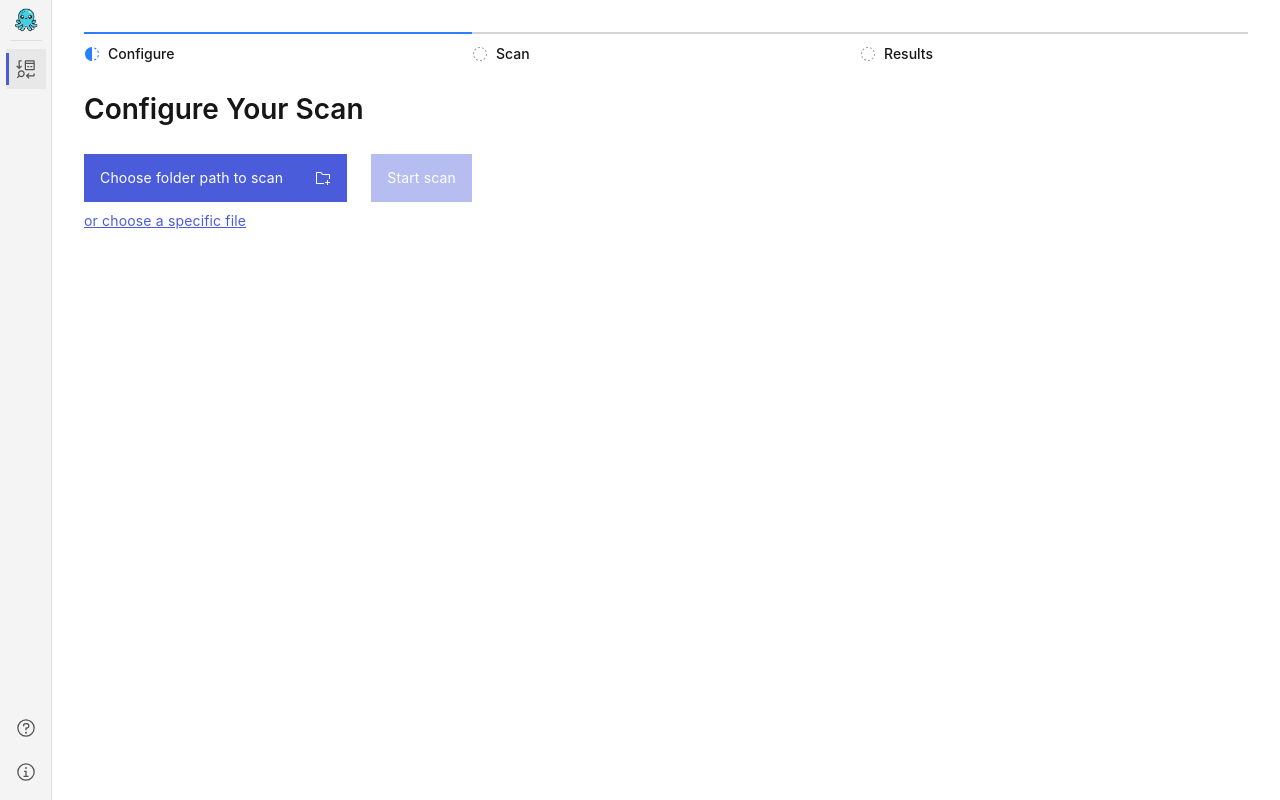
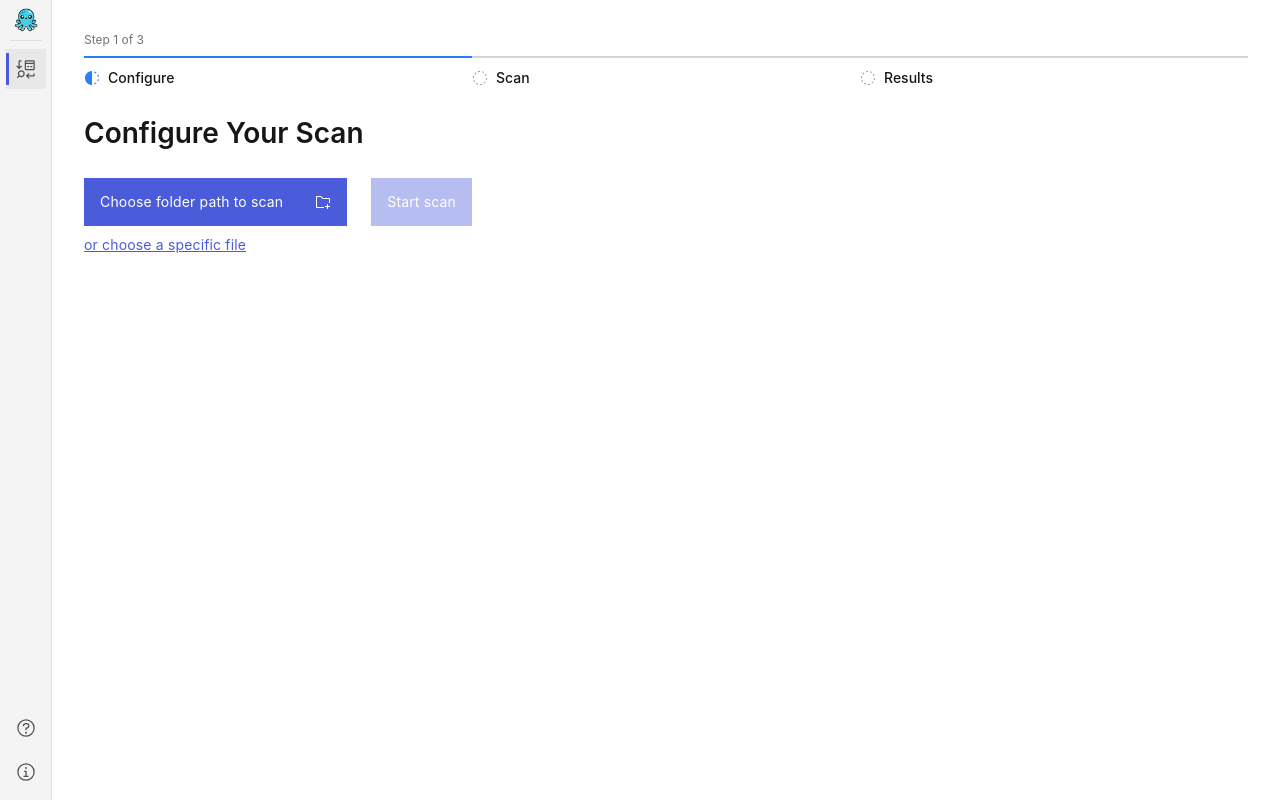
Before and after one commit to wlaith/akhtabooti-desktop, a Vue app: page / in a window 1280 px wide. Built offline with nearby package versions, Linux system fonts and the light colour scheme.

Commit message:
feat(stepper): enhance step selection and status display

```diff
--- a/src/App.vue
+++ b/src/App.vue
@@ -12,6 +12,7 @@ import AboutDialog from "./components/about/AboutDialog.vue";
 
 const steps = [{ label: "Configure" }, { label: "Scan" }, { label: "Results" }];
 const stepper = useStepper(steps);
+const { currentIndex } = stepper;
 const { results, pathStatus, scanning, error, hasScanned, scan, reset } = useScan();
 
 const view = ref<"scan" | "guide">("scan");
@@ -35,6 +36,10 @@ function rescan() {
   reset();
   stepper.goTo(0);
 }
+
+function handleStepSelect(index: number) {
+  if (index === 0) rescan();
+}
 </script>
 
 <template>
@@ -45,7 +50,13 @@ function rescan() {
       <GuideView v-if="view === 'guide'" @close="view = 'scan'" />
 
       <div v-else class="p-8">
-        <Stepper class="mb-6 w-full max-w-[1440px]" :steps="steps" :state-of="stepper.stateOf" />
+        <Stepper
+          class="mb-6 w-full max-w-[1440px]"
+          :steps="steps"
+          :state-of="stepper.stateOf"
+          :current-index="currentIndex"
+          @select="handleStepSelect"
+        />
 
         <ConfigureScan v-if="!scanning && !hasScanned" @start-scan="startScan" />
         <ScanProgress v-else-if="scanning" :path-status="pathStatus" />
--- a/src/components/Stepper.vue
+++ b/src/components/Stepper.vue
@@ -5,17 +5,28 @@ import StepperItem from "./StepperItem.vue";
 defineProps<{
   steps: StepDefinition[];
   stateOf: (index: number) => StepState;
+  currentIndex: number;
+}>();
+
+const emit = defineEmits<{
+  (e: "select", index: number): void;
 }>();
 </script>
 
 <template>
-  <div class="flex w-full items-start">
+  <div>
+    <p class="mb-2 text-xs text-neutral-500 dark:text-neutral-400">
+      Step {{ currentIndex + 1 }} of {{ steps.length }}
+    </p>
+    <div class="flex w-full items-start" role="list">
       <StepperItem
         v-for="(step, index) in steps"
         :key="step.label"
         :label="step.label"
         :description="step.description"
         :state="stateOf(index)"
+        @select="emit('select', index)"
       />
     </div>
+  </div>
 </template>
--- a/src/components/StepperItem.vue
+++ b/src/components/StepperItem.vue
@@ -10,6 +10,25 @@ const props = defineProps<{
   description?: string;
   state: StepState;
 }>();
+
+const emit = defineEmits<{
+  (e: "select"): void;
+}>();
+
+const clickable = computed(() => props.state === "completed");
+
+const statusLabel = computed(() => {
+  switch (props.state) {
+    case "completed":
+      return "Completed";
+    case "active":
+      return "Current step";
+    case "disabled":
+      return "Disabled";
+    default:
+      return "Upcoming";
+  }
+});
 
 const borderClass = computed(() =>
   props.state === "active" || props.state === "completed"
@@ -34,19 +53,37 @@ const icon = computed(() => {
   if (props.state === "active") return iconStepActive;
   return iconStepUpcoming;
 });
+
+const headerAttrs = computed(() => {
+  const attrs: Record<string, string> = {};
+  if (clickable.value) attrs.type = "button";
+  if (props.state === "active") attrs["aria-current"] = "step";
+  if (props.state === "disabled") attrs["aria-disabled"] = "true";
+  return attrs;
+});
 </script>
 
 <template>
   <div
     class="flex flex-1 flex-col items-start gap-1 border-t-2 pt-2.5 pr-4 transition-colors duration-300"
     :class="borderClass"
+    role="listitem"
   >
-    <div class="flex items-center gap-2">
+    <component
+      :is="clickable ? 'button' : 'div'"
+      v-bind="headerAttrs"
+      class="flex items-center gap-2 rounded-sm"
+      :class="clickable ? 'cursor-pointer hover:opacity-80 focus-visible:outline focus-visible:outline-2 focus-visible:outline-blue-500 focus-visible:outline-offset-2' : ''"
+      @click="clickable && emit('select')"
+    >
       <Transition name="step-icon" mode="out-in">
-        <span :key="state" class="size-4 shrink-0" :class="iconClass" v-html="icon" />
+        <span :key="state" class="size-4 shrink-0" :class="iconClass" aria-hidden="true" v-html="icon" />
       </Transition>
-      <span class="text-sm font-medium whitespace-nowrap transition-colors duration-300" :class="labelClass">{{ label }}</span>
-    </div>
+      <span class="text-sm font-medium whitespace-nowrap transition-colors duration-300" :class="labelClass">
+        {{ label }}
+        <span class="sr-only">({{ statusLabel }})</span>
+      </span>
+    </component>
     <p
       v-if="description"
       class="pl-6 text-xs text-neutral-500 dark:text-neutral-400"
```
Lines whose indentation alone changed are shown as unchanged.
